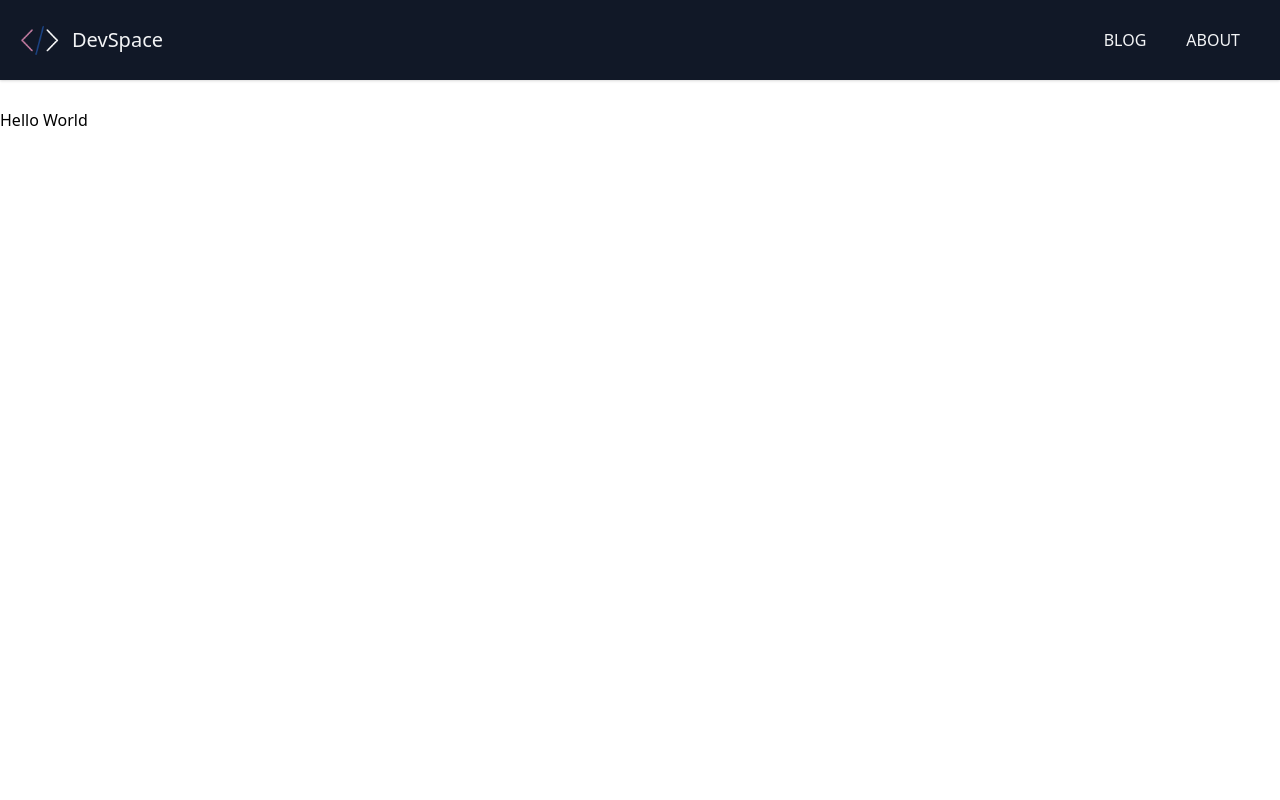
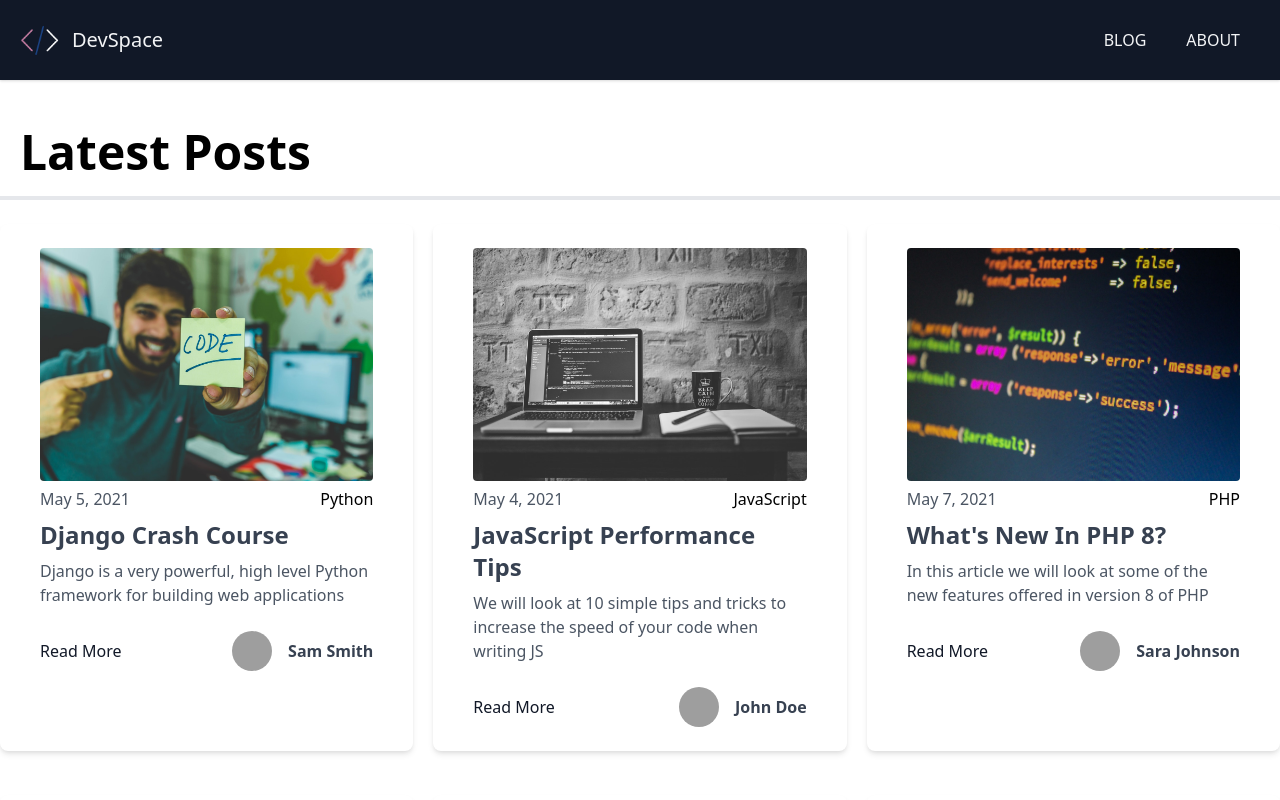
Before and after one commit to konstantinkrumin/devspace-blog-nextjs, a Next.js app: page / in a window 1280 px wide. Shown: the top 800 px of the page. Built offline with nearby package versions, Linux system fonts and the light colour scheme; grey boxes are pictures that could not be loaded.

Commit message:
set up Post component

```diff
--- /dev/null
+++ b/components/Post.js
@@ -0,0 +1,38 @@
+import Link from 'next/link';
+import Image from 'next/image';
+
+const Post = ({ post }) => {
+  return (
+    <div className="w-full px-10 py-6 bg-white rounded-lg shadow-md mt-6">
+      <Image src={post.frontmatter.cover_image} alt="cover pic" height={420} width={600} className="mb-4 rounded" />
+
+      <div className="flex justify-between items-center">
+        <span className="font-light text-gray-600">{post.frontmatter.date}</span>
+
+        <div>{post.frontmatter.category}</div>
+      </div>
+
+      <div className="mt-2">
+        <Link href={`/blog/${post.slug}`}>
+          <a className="text-2xl text-gray-700 font-bold hover:underline">{post.frontmatter.title}</a>
+        </Link>
+
+        <p className="mt-2 text-gray-600">{post.frontmatter.excerpt}</p>
+      </div>
+
+      <div className="flex justify-between items-center mt-6">
+        <Link href={`/blog/${post.slug}`}>
+          <a className="text-gray-900 hover:text-blue-600">Read More</a>
+        </Link>
+
+        <div className="flex items-center">
+          <img src={post.frontmatter.author_image} alt="author pic" className="mx-4 w-10 h-10 object-cover rounded-full hidden sm:block" />
+
+          <h3 className="text-gray-700 font-bold ">{post.frontmatter.author}</h3>
+        </div>
+      </div>
+    </div>
+  );
+};
+
+export default Post;
--- a/package.json
+++ b/package.json
@@ -8,6 +8,7 @@
     "lint": "next lint"
   },
   "dependencies": {
+    "gray-matter": "^4.0.3",
     "next": "12.0.7",
     "react": "17.0.2",
     "react-dom": "17.0.2"
--- a/pages/index.js
+++ b/pages/index.js
@@ -1,9 +1,51 @@
+import fs from 'fs';
+import path from 'path';
+import Link from 'next/link';
+import matter from 'gray-matter';
+
 import Layout from '../components/Layout';
+import Post from '../components/Post';
 
-export default function HomePage() {
+export default function HomePage({ posts }) {
+  console.log(posts);
   return (
     <Layout>
-      <h1>Hello World</h1>
+      <h1 className="text-5xl border-b-4 p-5 font-bold">Latest Posts</h1>
+
+      <div className="grid md:grid-cols-2 lg:grid-cols-3 gap-5">
+        {posts.map((post, index) => (
+          <Post key={index} post={post} />
+        ))}
+      </div>
+
+      <Link href="/blog">
+        <a className="block text-center border border-gray-500 text-gray-800 rounded-md py-4 my-5 transition duration-500 ease select-none hover:text-white hover:bg-gray-900 focus:outline-none focus:shadow-outline w-full">
+          All Posts
+        </a>
+      </Link>
     </Layout>
   );
 }
+
+export async function getStaticProps() {
+  const files = fs.readdirSync(path.join('posts'));
+
+  const posts = files.map((filename) => {
+    const slug = filename.replace('.md', '');
+
+    const markdownWithMeta = fs.readFileSync(path.join('posts', filename), 'utf-8');
+
+    const { data: frontmatter } = matter(markdownWithMeta);
+
+    return {
+      slug,
+      frontmatter,
+    };
+  });
+
+  return {
+    props: {
+      posts,
+    },
+  };
+}
```
Also changed, not shown: 1 other file (tests, documents, lock files or other folders).
